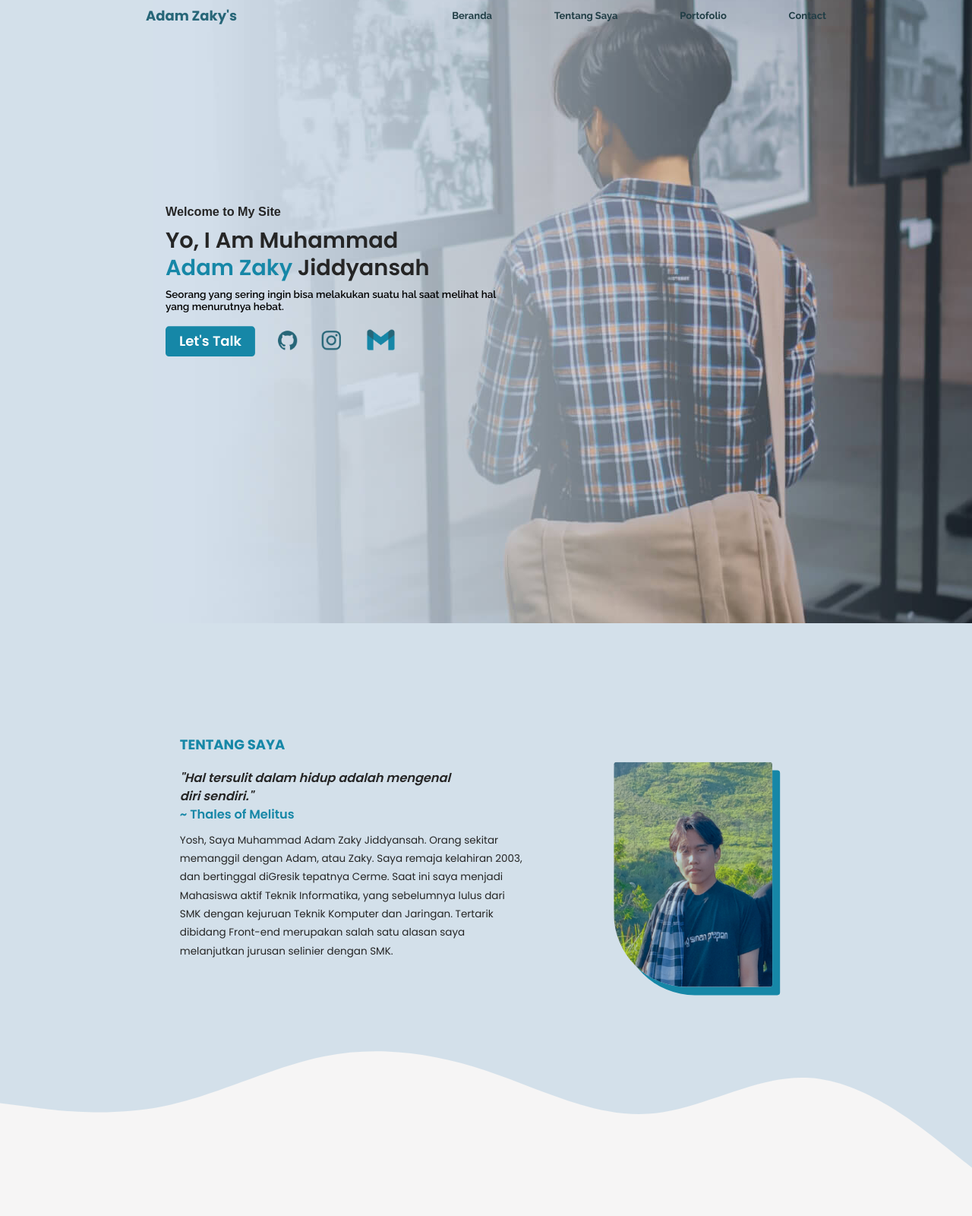
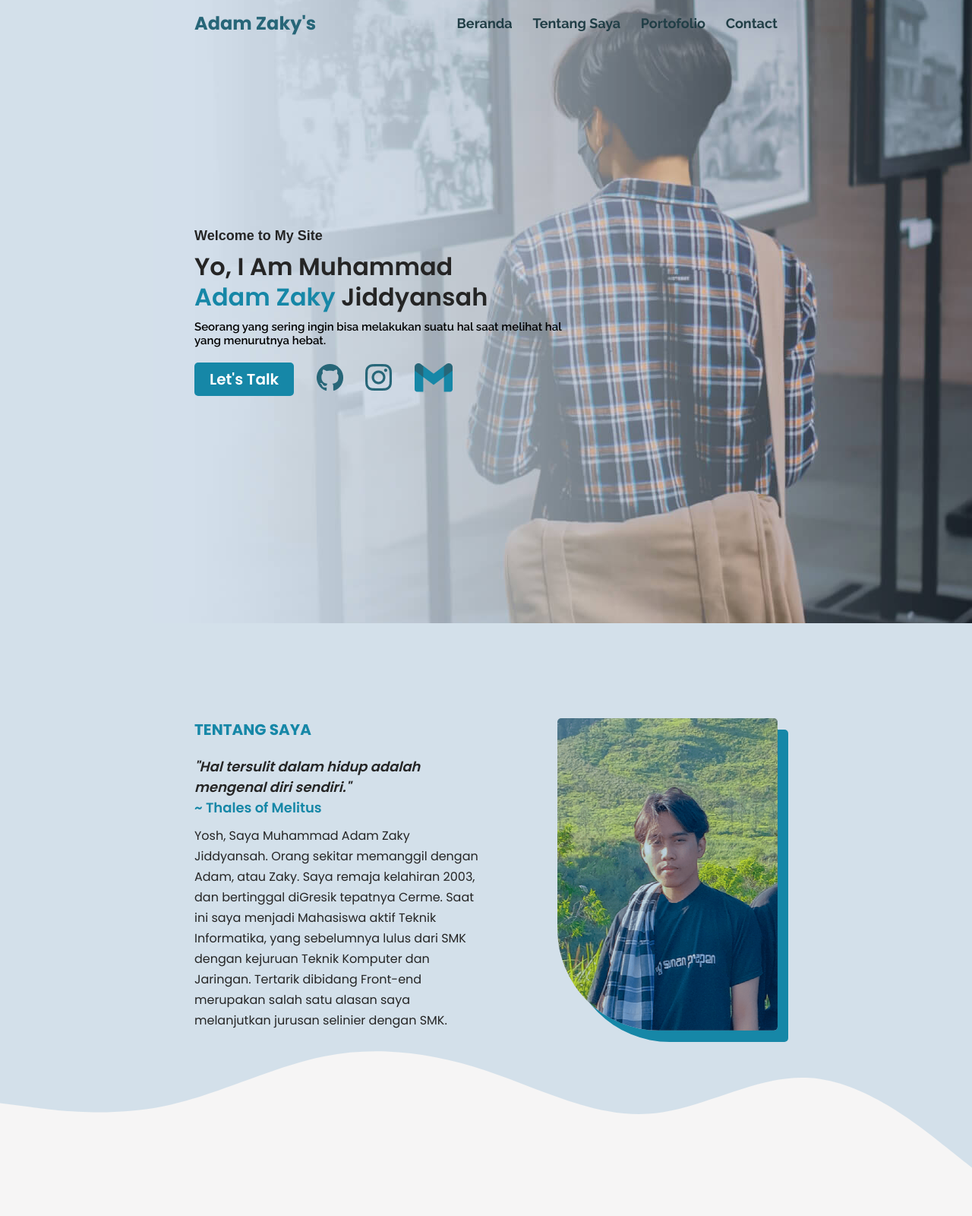
Before and after one commit to adamzakys/adamzakys.github.io, a website: page index.html in a window 1280 px wide. Shown: the top 1600 px of the page at 76% size. Drawn offline with nearby package versions, Linux system fonts and the light colour scheme.

Commit message:
Update style.css

```diff
--- a/other/style.css
+++ b/other/style.css
@@ -304,7 +304,7 @@ nav ul li a:hover{
     margin-top: 10px;
     line-height: 27px;
     font-family: 'Poppins', sans-serif;
-    font-size: var(--normal-font-size);
+    font-size: var(--h4-font-size);
     color: #252525;
 }
 
@@ -654,35 +654,8 @@ footer .fcontent .fnav ul li a:hover{
 
 
 @media screen and (max-width:1367px){
-    img{
-        transform: scale(0.8);
-    }
-    .headc {
-        height: 45px;
-    }
-    nav {
-        width: 70%;
-        height: 40px;
-    }
-    .container{
-        width: 70%;
-    }
-    .hero {
-        margin-left: 15%;
-    }
     nav ul{
         width: 55%;
-
-    }
-    nav ul li a{
-        font-size: var(--small-font-size);
-
-    }
-    nav .logo h2{
-        font-size: var(--h3-font-size);
-    }
-    .hero {
-        height: 90%;
     }
     .topwrapper{
         height: 820px;
@@ -698,25 +671,6 @@ footer .fcontent .fnav ul li a:hover{
     .afoto img {
         width: 290px;
         margin-left: 100px;
-    }
-    #slider {
-        width: 55%;
-    }
-    #slider img{
-        transform: scale(1);
-    }
-    #contact,
-    .texth,
-    .aboutm,
-    .porto{
-        transform: scale(0.9);
-    }
-    .fcontent{
-        transform: scale(0.9);
-    }
-    footer{
-        padding-top: 30px;
-        padding-bottom: 30px;
     }
 }
 
@@ -776,7 +730,7 @@ footer .fcontent .fnav ul li a:hover{
 }
 
 
-@media screen and (max-width:768px){
+/* @media screen and (max-width:768px){
     nav ul{
         width: 50%;
     }
@@ -795,9 +749,9 @@ footer .fcontent .fnav ul li a:hover{
     .headc {
         height: 70px;
     }
-}
+} */
 
-@media screen and (max-width:576px){
+@media screen and (max-width:765px){
     html, body {
         overflow-x: hidden;
     }
@@ -872,17 +826,16 @@ footer .fcontent .fnav ul li a:hover{
     .texth ul li img{
         width: 30px;
     }
-
-
     .afoto{
         position: absolute;
+        z-index: 1;
         margin-left: 25px;
     }
     .afoto img{
         position: absolute;
-        z-index: 1;
-        top: -125px;
+        top: -110px;
         transform: scale(0.35);
+        opacity: 0.8;
     }
     .atext{
         width: 76%;
```
